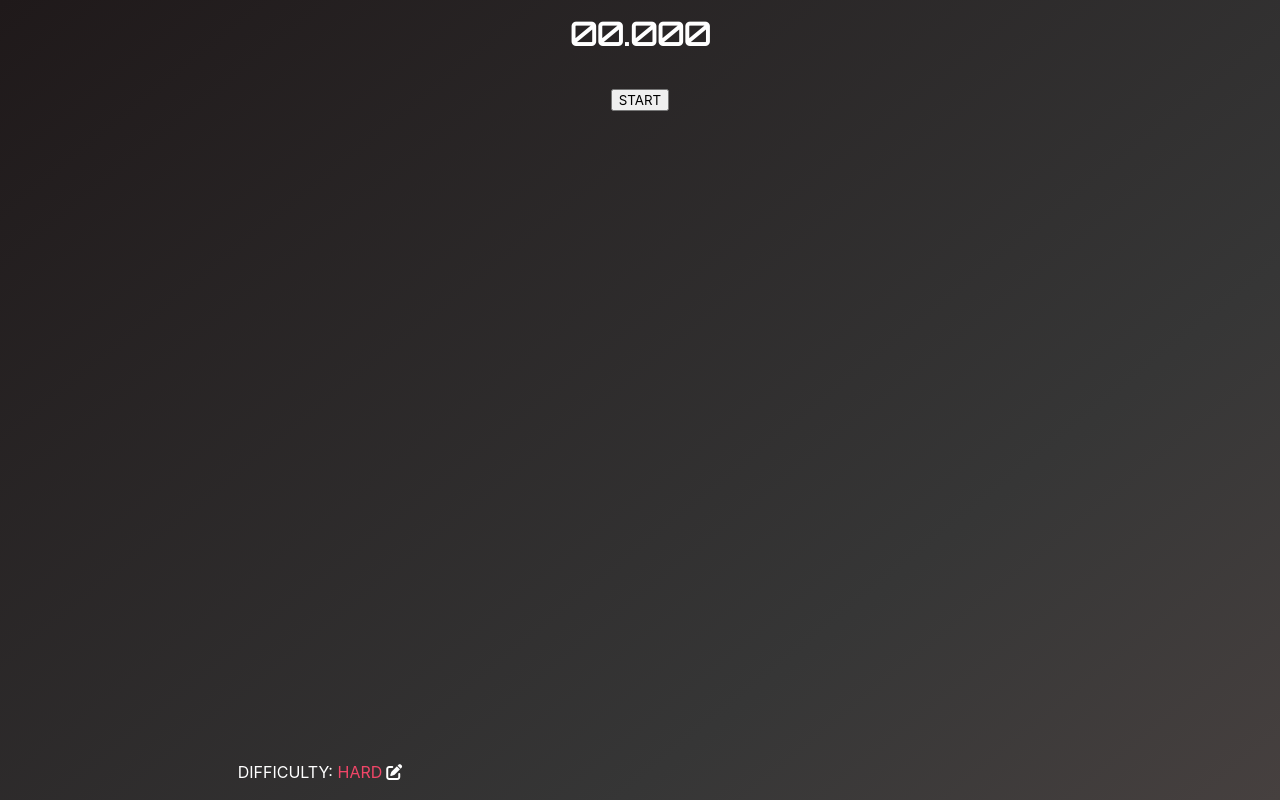
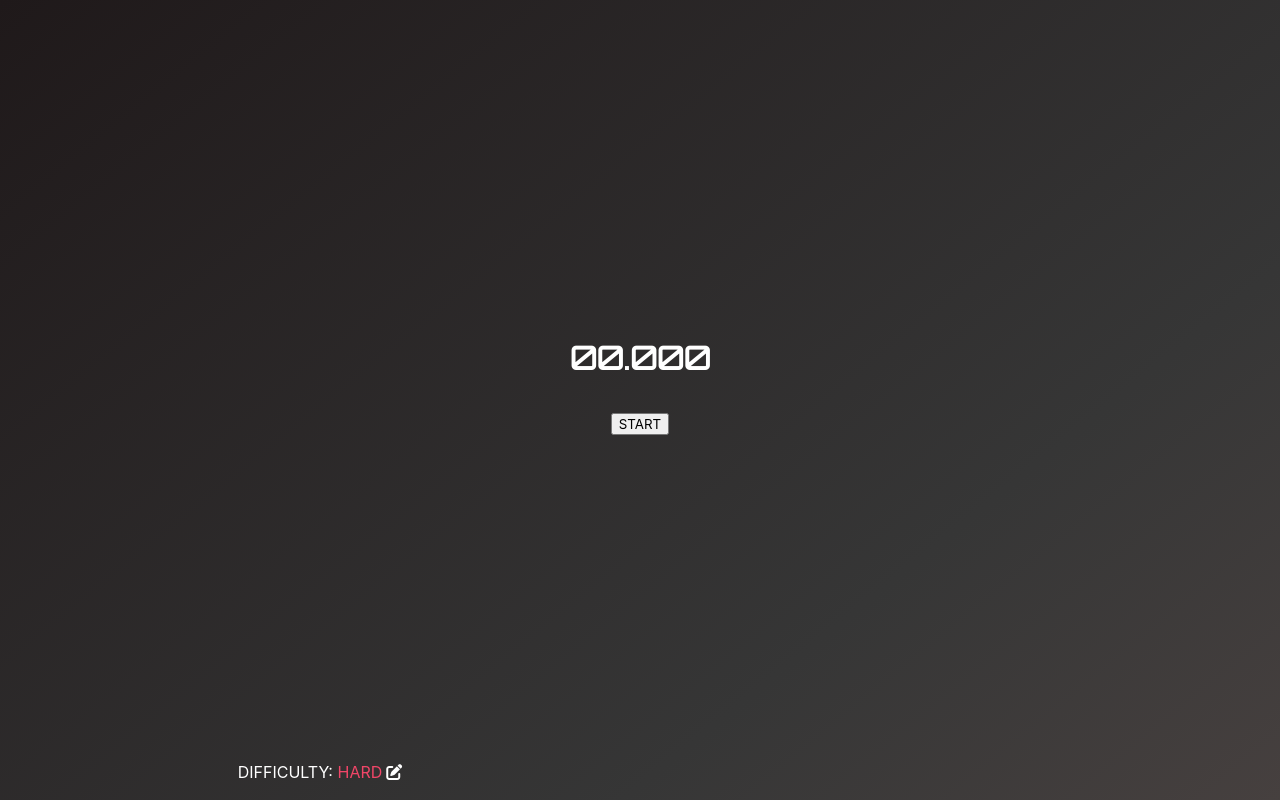
Before and after one commit to markussanders/stop, a React (Create React App) app: page / in a window 1280 px wide. Built offline with nearby package versions, Linux system fonts and the light colour scheme.

Commit message:
moved some divs to  to unclutter

```diff
--- a/src/App.js
+++ b/src/App.js
@@ -34,7 +34,7 @@ export default class App extends React.Component {
   render() {
     return (
       <section id="app-content" className="hero is-fullheight is-dark is-bold">
-        <BlindTimer handleScore={this.handleScore} handleAction={this.handleAction} />
+          <BlindTimer handleScore={this.handleScore} handleAction={this.handleAction} />
         <div className = "hero-foot">
           <nav className="columns">
             <div className="column has-text-centered">
--- a/src/components/BlindTimer.js
+++ b/src/components/BlindTimer.js
@@ -71,12 +71,16 @@ export default class BlindTimer extends Component {
 
     render() {
         return (
+        <div className="hero-body">
+          <div className="container">
             <div className="container has-text-centered">
                 <div className="title is-centered">
                     <h2 className="title timer">{this.state.running ? "??:???" : this.state.time}</h2>
                     <button tabIndex={-1} onClick={() => this.handleClick()} onKeyDown={event => this.handleKeyDown(event)}>{this.state.action}</button>
                 </div>
             </div>
+          </div>
+        </div>
         )
     }
 }
```
